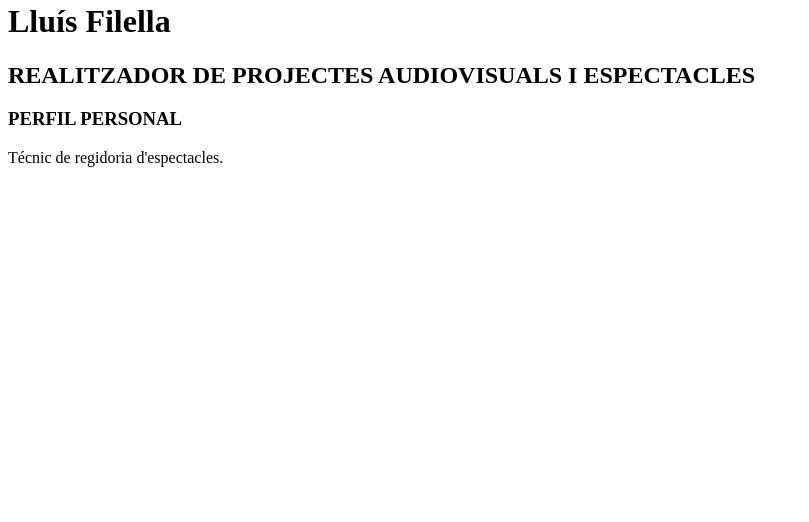
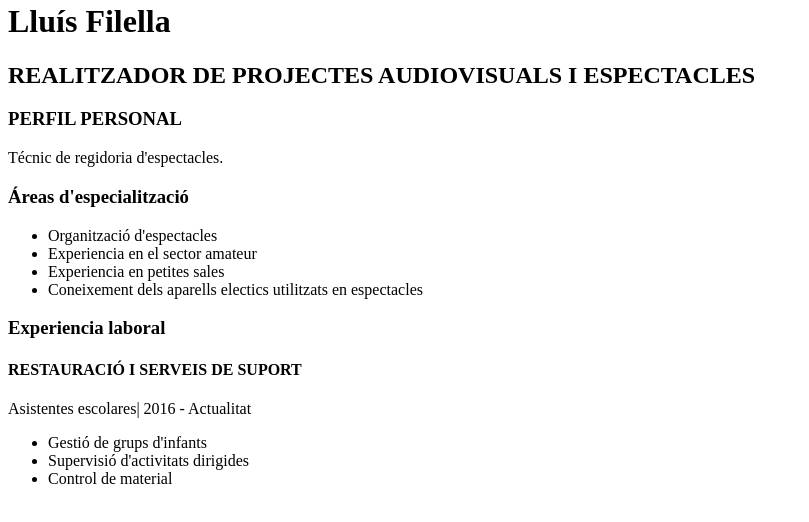
Before and after one commit to lfilella97/W1EXCV, a plain HTML site: page index.html in a window 1280 px wide. Shown: the part 130-652 px from the top of the page, without its empty margins (0-809 px from the left). Drawn offline with Linux system fonts and the light colour scheme.

Commit message:
add articles and h4

```diff
--- a/index.html
+++ b/index.html
@@ -19,7 +19,30 @@
       <h3>PERFIL PERSONAL</h3>
       <p>Técnic de regidoria d'espectacles.</p>
     </Section>
+    <Section>
+      <h3>Áreas d'especialització</h3>
+      <ul>
+        <li>Organització d'espectacles </li>
+        <li>Experiencia en el sector amateur</li>
+        <li>Experiencia en petites sales</li>
+        <li>Coneixement dels aparells
+          electics utilitzats en espectacles</li>
+      </ul>
+    </Section>
+    <Section>
+      <h3>Experiencia laboral</h3>
+      <article>
+        <h4>RESTAURACIÓ I SERVEIS DE SUPORT</h4>
+        <p>Asistentes escolares| <time datetime="2016">2016</time> - Actualitat</p>
+        <ul>
+          <li>Gestió de grups d'infants</li>
+          <li>Supervisió d'activitats dirigides</li>
+          <li>Control de material</li>
+        </ul>
+      </article>
 
+
+    </Section>
 
 
   </main>
```
